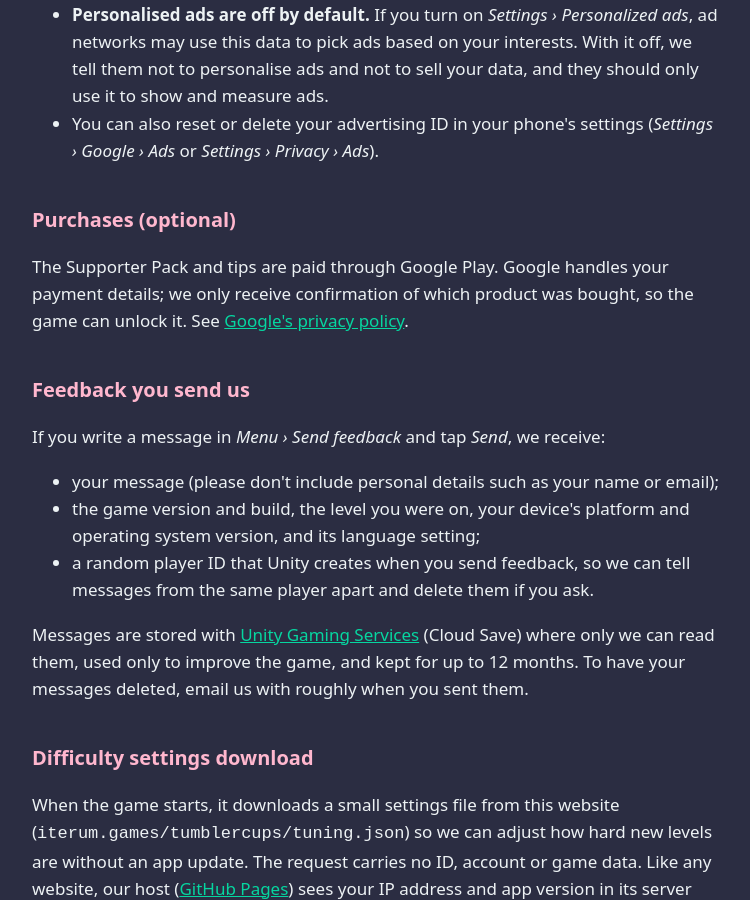
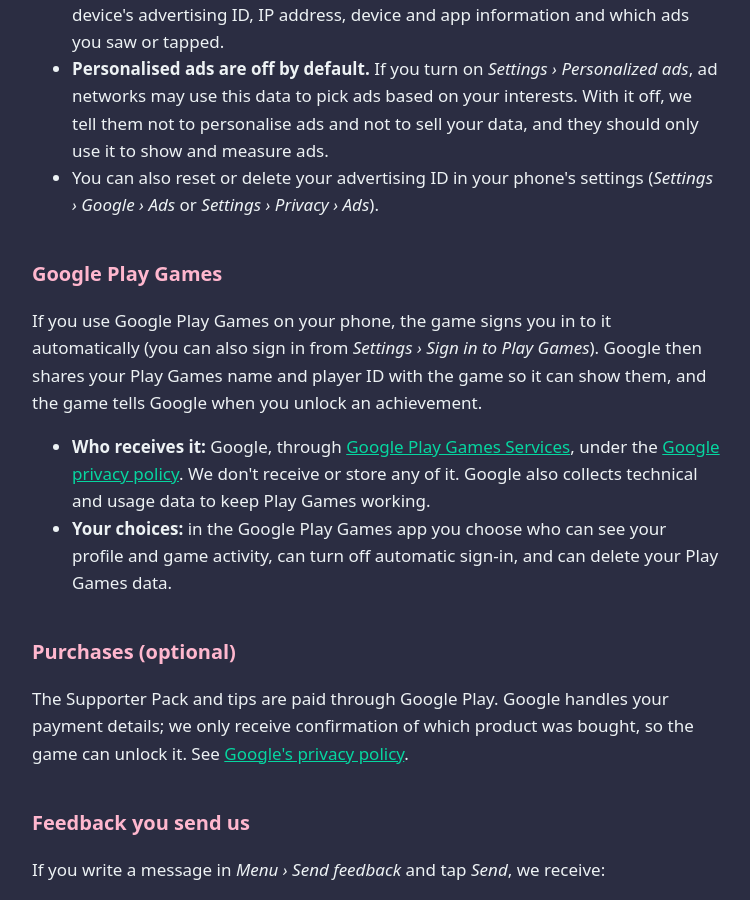
Before and after one commit to IterumGames/iterumgames.github.io, a Jekyll site: the page built from tumblercups/privacy/index.html, in a window 1280 px wide and 900 px high, scrolled down 2524 px. Shown: the whole window, without its empty margins (264-1014 px from the left). Built offline with Jekyll 4.4.1, drawn with Linux system fonts in a browser that asks for light colours; some of the changed text lies outside the part shown.

Commit message:
Privacy: describe Google Play Games sign-in and achievements
Both games now sign in to Google Play Games for achievements, so their
policies say what Play Games receives and where to sign in or out.

Co-Authored-By: Claude Opus 5.5 <noreply@anthropic.com>

```diff
--- /dev/null
+++ b/_includes/privacy/play-games.html
@@ -0,0 +1,7 @@
+{%- assign l = site.data.privacy.links -%}
+<h2>Google Play Games</h2>
+<p>If you use Google Play Games on your phone, the game signs you in to it automatically{% if page.play_games.setting %} (you can also sign in from <em>{{ page.play_games.setting }}</em>){% endif %}. Google then shares your Play Games name and player ID with the game so it can show them, and the game tells Google when you unlock {{ page.play_games.features | default: "an achievement" }}.</p>
+<ul>
+  <li><strong>Who receives it:</strong> Google, through <a href="https://developer.android.com/games/pgs/data-collection">Google Play Games Services</a>, under the <a href="{{ l.google }}">Google privacy policy</a>. We don't receive or store any of it. Google also collects technical and usage data to keep Play Games working.</li>
+  <li><strong>Your choices:</strong> in the Google Play Games app you choose who can see your profile and game activity, can turn off automatic sign-in, and can delete your Play Games data.</li>
+</ul>
--- a/_includes/privacy/summary.html
+++ b/_includes/privacy/summary.html
@@ -5,5 +5,6 @@
   {% if page.stats %}<li>Gameplay stats{% unless page.crash_reports %} and crash reports{% endunless %} are <strong>off until you say yes</strong>, and you can turn them off at any time.</li>{% endif %}
   {% if page.ads %}<li>Ads only play when you choose to watch one. They are {% if page.ads.setting %}<strong>not personalised unless you say yes</strong>{% else %}<strong>never personalised</strong>{% endif %}.</li>{% endif %}
   {% if page.feedback %}<li>If you send us feedback, we receive your message and the game version.</li>{% endif %}
+  {% if page.play_games %}<li>If you use Google Play Games, Google shares your Play Games name with the game and keeps your achievements.</li>{% endif %}
   <li>We never ask for your name, email, contacts, location or photos.</li>
 </ul>
--- a/_layouts/privacy.html
+++ b/_layouts/privacy.html
@@ -19,6 +19,7 @@
 {% if page.crash_reports %}{% include privacy/crash-reports.html %}{% endif %}
 {% if page.stats %}{% include privacy/stats.html %}{% endif %}
 {% if page.ads %}{% include privacy/ads.html %}{% endif %}
+{% if page.play_games %}{% include privacy/play-games.html %}{% endif %}
 {% if page.purchases %}{% include privacy/purchases.html %}{% endif %}
 {% if page.feedback %}{% include privacy/feedback.html %}{% endif %}
 {{ content }}
--- a/managedfootball/privacy/index.html
+++ b/managedfootball/privacy/index.html
@@ -22,6 +22,9 @@ ads:
   example: a style token for a new look in <em>Club style</em> (up to three a day) or a supporters' building grant on the <em>Stadium</em> screen (up to two a season)
   note: "Ads never change your squad funding (your transfer and wage budgets). The only help they give a career is limited building assistance: the supporters' building grant, up to two a season, which pays for building work only. A style token changes looks only."
 purchases: The Supporter Pack and tips
+play_games:
+  setting: Settings › Google Play Games
+  features: an achievement
 feedback:
   path: Office › More › Send feedback
   context: the season and in-game date of your open career (or "title" if none is open)
--- a/tumblercups/privacy/index.html
+++ b/tumblercups/privacy/index.html
@@ -19,6 +19,9 @@ ads:
   example: double coins
   setting: Settings › Personalized ads
 purchases: The Supporter Pack and tips
+play_games:
+  setting: Settings › Sign in to Play Games
+  features: an achievement
 feedback:
   path: Menu › Send feedback
   context: the level you were on
```
Also changed, not shown: other parts of managedfootball/privacy/index.html (+1 -1 lines), other parts of tumblercups/privacy/index.html (+1 -1 lines).
